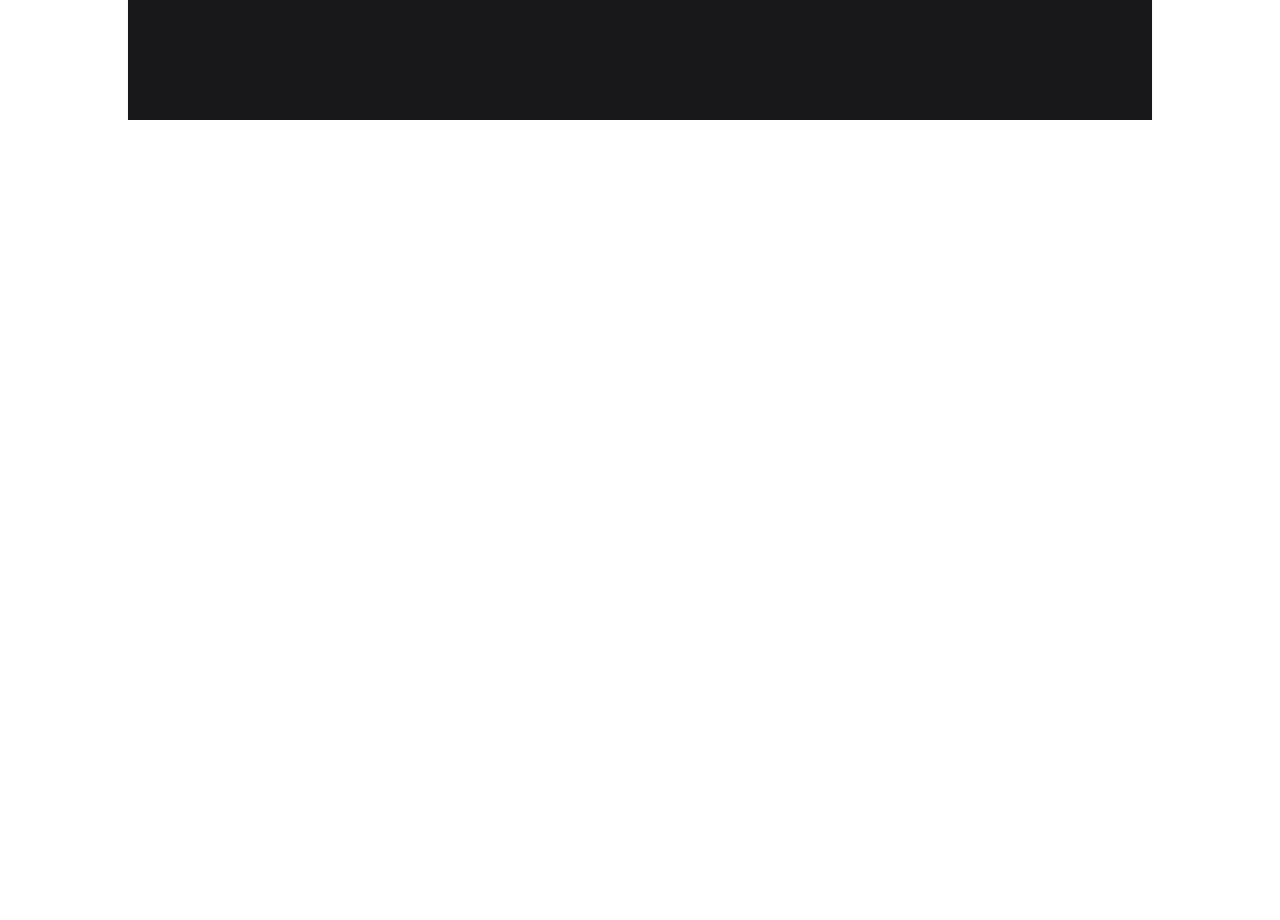
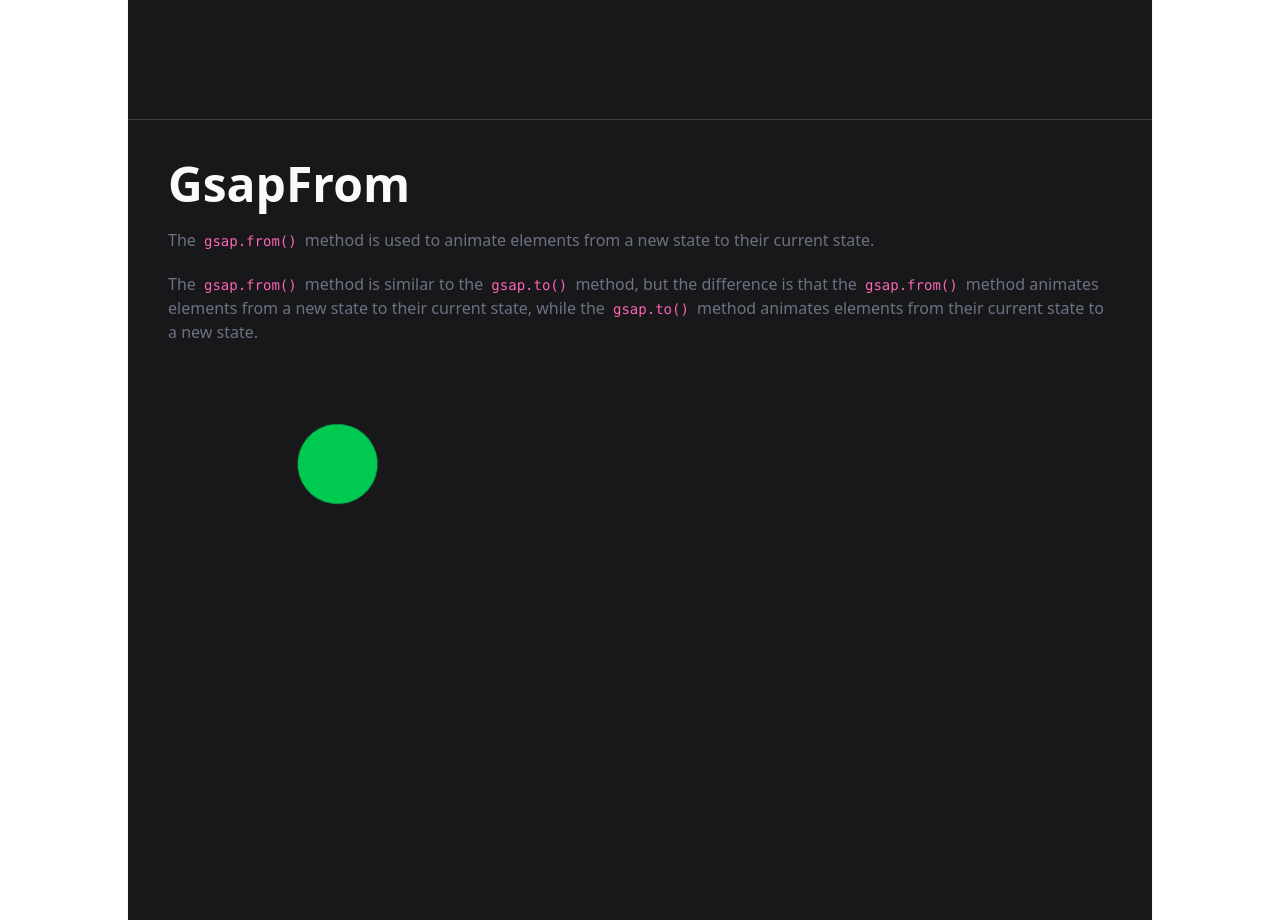
Before and after one commit to smritinaik/gsap-course, a Next.js app: page / in a window 1280 px wide. Shown: the part 680-1600 px from the top of the page. Before the commit the page ends 800 px from the top, so only its background shows below. Built offline with nearby package versions, Linux system fonts and the light colour scheme.

Commit message:
Gsap From
Gsap From

```diff
--- a/app/components/GsapTo.js
+++ b/app/components/GsapTo.js
@@ -13,8 +13,6 @@
       ease:"elastic"
     })
   })
-
-
 
   return (
     <main>
--- /dev/null
+++ b/app/components/Gsapfrom.js
@@ -0,0 +1,44 @@
+"use client";
+import gsap from "gsap";
+import { useGSAP } from "@gsap/react";
+
+
+const GsapFrom = () => {
+  useGSAP(() => {
+    gsap.from('#green-box' , {
+      x:250,
+      rotation : 360,
+      borderRadius : "100%",
+      duration : 1,
+      repeat : -1,
+      yoyo : true,
+    })
+  } )
+
+
+
+  return (
+    <main>
+      <h1>GsapFrom</h1>
+
+      <p className="mt-5 text-gray-500">
+        The <code>gsap.from()</code> method is used to animate elements from a
+        new state to their current state.
+      </p>
+
+      <p className="mt-5 text-gray-500">
+        The <code>gsap.from()</code> method is similar to the{" "}
+        <code>gsap.to()</code> method, but the difference is that the{" "}
+        <code>gsap.from()</code> method animates elements from a new state to
+        their current state, while the <code>gsap.to()</code> method animates
+        elements from their current state to a new state.
+      </p>
+
+      <div className="mt-20">
+        <div id="green-box" className="w-20 h-20 bg-green-500 rounded-lg" />
+      </div>
+    </main>
+  );
+};
+
+export default GsapFrom;
--- a/app/page.js
+++ b/app/page.js
@@ -1,10 +1,12 @@
 import React from 'react'
 import GsapTo from './components/GsapTo'
+import GsapFrom from './components/Gsapfrom'
 
 const page = () => {
   return (
     <>
     <GsapTo/>
+    <GsapFrom/>
     </>
   )
 }
```
